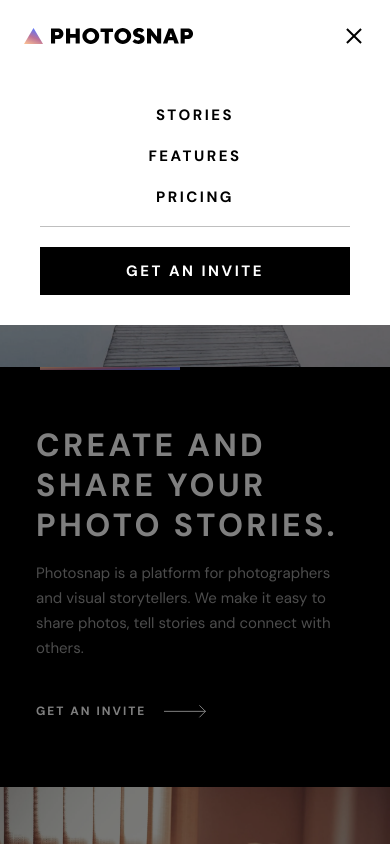
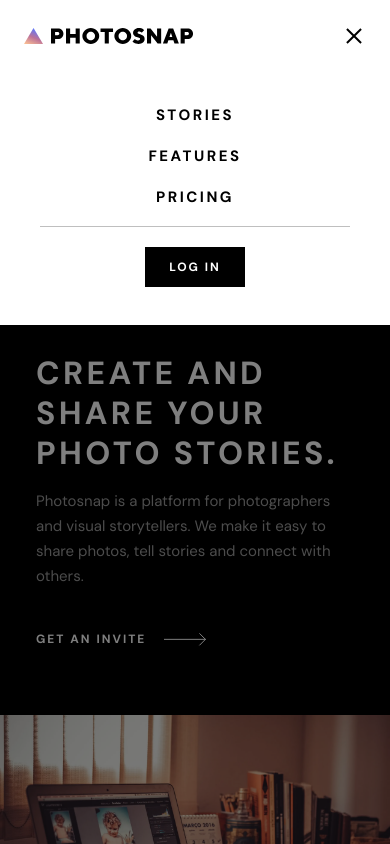
Before and after one commit to viblo29/photosnap, a Next.js app in the folder my-app/: page / in a window 390 px wide. Both pictures are taken after a click on the button 354 px from the left and 36 px from the top of the page. Shown: the top 844 px of the page. Built offline with nearby package versions, Linux system fonts and the light colour scheme.

Commit message:
fixed header

```diff
--- a/my-app/components/molecules/Header/Header.tsx
+++ b/my-app/components/molecules/Header/Header.tsx
@@ -8,29 +8,29 @@ import Login from '@/components/molecules/Login/Login'
 function Header() {
   return (
     <>
-      <div className='hidden md:block'>
-        <div className='w-full h-18 flex justify-around items-center'>
+      <div className="hidden md:block fixed top-0 left-0 w-full z-50 bg-white shadow-md">
+        <div className="w-full h-18 flex justify-around items-center">
           <Link href="/">
-            <div className='cursor-pointer p-1 transition-opacity duration-300 hover:opacity-70'>
-              <Image src={siteLogo} alt='Website Logo'/>
+            <div className="cursor-pointer p-1 transition-opacity duration-300 hover:opacity-70">
+              <Image src={siteLogo} alt="Website Logo" />
             </div>
           </Link>
 
-          <div className='flex gap-9.25 '>
+          <div className="flex gap-9.25">
             <Link href="/stories">
-              <NavButtons text="Stories" textColor="black"/>
+              <NavButtons text="Stories" textColor="black" />
             </Link>
             <Link href="/features">
-              <NavButtons text="FEATURES" textColor="black"/>
+              <NavButtons text="FEATURES" textColor="black" />
             </Link>
             <Link href="/pricing">
-              <NavButtons text="PRICING" textColor="black"/>
+              <NavButtons text="PRICING" textColor="black" />
             </Link>
           </div>
 
-            <Login
-              buttonClassName="font-bold text-xs tracking-[2px] px-6 py-3 bg-[#000000] text-white hover:text-black hover:bg-[#DFDFDF] cursor-pointer transition-colors duration-300 ease-in-out"
-            />
+          <Login
+            buttonClassName="font-bold text-xs tracking-[2px] px-6 py-3 bg-[#000000] text-white hover:text-black hover:bg-[#DFDFDF] cursor-pointer transition-colors duration-300 ease-in-out"
+          />
         </div>
       </div>
 
--- a/my-app/components/molecules/Header/MobileMenu.tsx
+++ b/my-app/components/molecules/Header/MobileMenu.tsx
@@ -4,25 +4,28 @@ import { useState } from "react";
 import siteLogo from "../../../public/photosnap-black.svg";
 import NavButtons from "@/components/atoms/NavButtons/NavButtons";
 import Link from "next/link";
+import Login from "@/components/molecules/Login/Login";
 
 function MobileMenu() {
   const [isMenuOpen, setIsMenuOpen] = useState(false);
 
   const toggleMenu = () => {
-    setIsMenuOpen(!isMenuOpen);
+    setIsMenuOpen((prev) => !prev);
   };
 
   return (
     <>
+      {/* Overlay when mobile menu is open */}
       {isMenuOpen && (
         <div
-          className="fixed inset-0 bg-black opacity-50 z-40 md:hidden"
+          className="fixed inset-0 bg-black/50 z-40 md:hidden"
           onClick={toggleMenu}
         />
       )}
 
-      <div className="md:hidden relative z-50">
-        <div className="w-full h-18 bg-white flex justify-between items-center px-6">
+      {/* Header */}
+      <div className="md:hidden fixed top-0 left-0 w-full z-50 bg-white shadow-md">
+        <div className="w-full h-18 flex justify-between items-center px-6">
           <Link href="/">
             <Image src={siteLogo} alt="Website Logo" />
           </Link>
@@ -44,29 +47,32 @@ function MobileMenu() {
           </button>
         </div>
 
+        {/* Mobile Menu */}
         <div
           className={`absolute top-18 left-0 w-full bg-white overflow-hidden transition-all duration-300 ease-in-out ${
             isMenuOpen ? "h-63.25" : "h-0"
           }`}
         >
-          <div className="flex flex-col items-center py-7.75">
+          <div className={`flex flex-col items-center py-7.75 transition-opacity duration-200
+            ${isMenuOpen ? "opacity-100" : "opacity-0"}
+          `}>
             <div className="flex flex-col items-center gap-4.25 mb-4.25">
               <Link href="/stories">
-              <NavButtons text="Stories" textColor="black"/>
+                <NavButtons text="Stories" textColor="black" />
               </Link>
               <Link href="/features">
-                <NavButtons text="FEATURES" textColor="black"/>
+                <NavButtons text="FEATURES" textColor="black" />
               </Link>
               <Link href="/pricing">
-                <NavButtons text="PRICING" textColor="black"/>
+                <NavButtons text="PRICING" textColor="black" />
               </Link>
             </div>
 
             <div className="w-77.5 h-px bg-black opacity-25 mb-5" />
 
-            <button className="w-77.5 h-12 font-bold text-[15px] tracking-[2.5px] bg-[#000000] text-white">
-              GET AN INVITE
-            </button>
+            <Login
+              buttonClassName="font-bold text-xs tracking-[2px] px-6 py-3 bg-[#000000] text-white hover:text-black hover:bg-[#DFDFDF] cursor-pointer transition-colors duration-300 ease-in-out"
+            />
           </div>
         </div>
       </div>
--- a/my-app/components/molecules/Login/Login.tsx
+++ b/my-app/components/molecules/Login/Login.tsx
@@ -70,7 +70,9 @@ const Login = ({ buttonClassName }: Props) => {
 
   return (
     <>
-      <div className="relative inline-block" tabIndex={0} onBlur={() => setShowUserMenu(false)}>
+      <div className="relative inline-block"
+        // tabIndex={0} onBlur={() => setShowUserMenu(false)}
+      >
         <button
           onClick={() => {
             if (loggedInUser) {
@@ -91,15 +93,12 @@ const Login = ({ buttonClassName }: Props) => {
 
         {loggedInUser && (
           <div
-            className={`absolute right-0 mt-2 w-44 bg-white/90 backdrop-blur-md rounded-md shadow-lg overflow-hidden z-50
-              transform transition-all duration-200 ease-out origin-top
-              ${
-                showUserMenu
-                  ? "opacity-100 scale-100 translate-y-0 pointer-events-auto"
-                  : "opacity-0 scale-95 -translate-y-2 pointer-events-none"
-              }
+            className={`absolute right-0 mt-2 w-44 bg-white/90 backdrop-blur-md rounded-md shadow-lg z-50
+              overflow-hidden transition-all duration-300 ease-out
+              ${showUserMenu ? "max-h-40 opacity-100" : "max-h-0 opacity-0"}
             `}
           >
+            <div className="flex flex-col">
               <button
                 type="button"
                 className="w-full text-left px-4 py-2 text-sm hover:bg-gray-100 transition-colors"
@@ -123,7 +122,9 @@ const Login = ({ buttonClassName }: Props) => {
                 Log out
               </button>
             </div>
+          </div>
         )}
+
       </div>
 
       {isOpen && (
```
Lines whose indentation alone changed are shown as unchanged.
